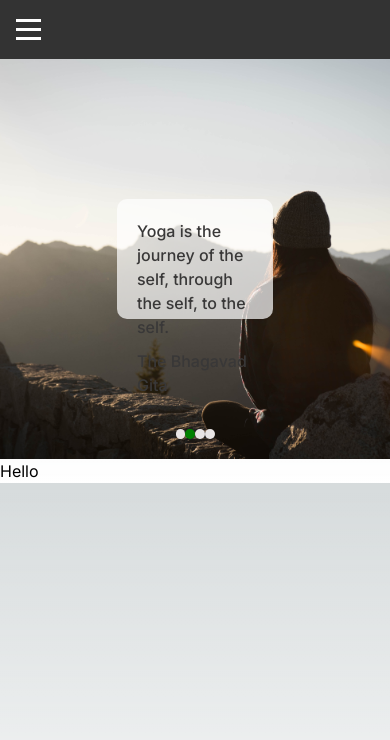
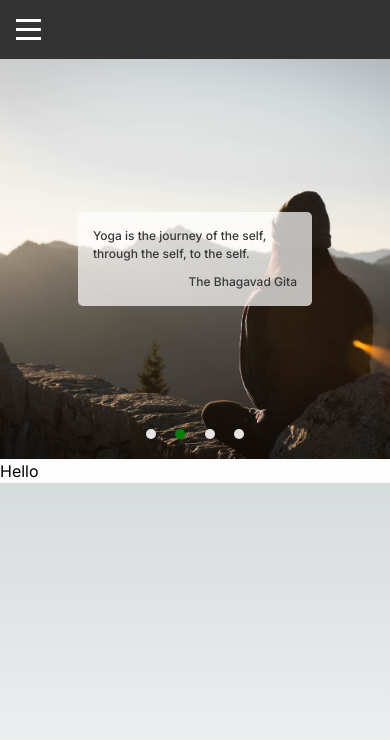
Before and after one commit to vikas13114562/yoga, a Next.js app: page / in a window 390 px wide. Shown: the top 740 px of the page. Built offline with nearby package versions, Linux system fonts and the light colour scheme.

Commit message:
made carousel responsive

```diff
--- a/app/component/carousel/carousel.css
+++ b/app/component/carousel/carousel.css
@@ -7,13 +7,13 @@
 
 .quote-container {
     width: 40%;
-    height: 30%;
+    /* height: 30%; */
     background-color: rgba(255, 255, 255, 0.7);
-    border-radius: 10px;
+    border-radius: 5px;
     display: flex;
     flex-direction: column;
     gap: 10px;
-    padding: 20px;
+    padding: 15px;
     color: rgb(57, 56, 56);
     font-weight: 500;
 
@@ -39,3 +39,26 @@
     border-radius: 50%;
     background-color: rgb(232, 228, 228);
 }
+
+@media only screen and (max-width: 700px) {
+    .dot-container{
+        width: 25%;
+    }
+    .quote-container{
+        width: 60%;
+
+    }
+    .container1{
+        height: 300px;
+    }
+  }
+  @media only screen and (max-width: 400px) {
+    .dot-container{
+        width: 30%;
+    }
+    .quote-container{
+        width: 60%;
+        font-size: 12px;
+    }
+
+  }
```
